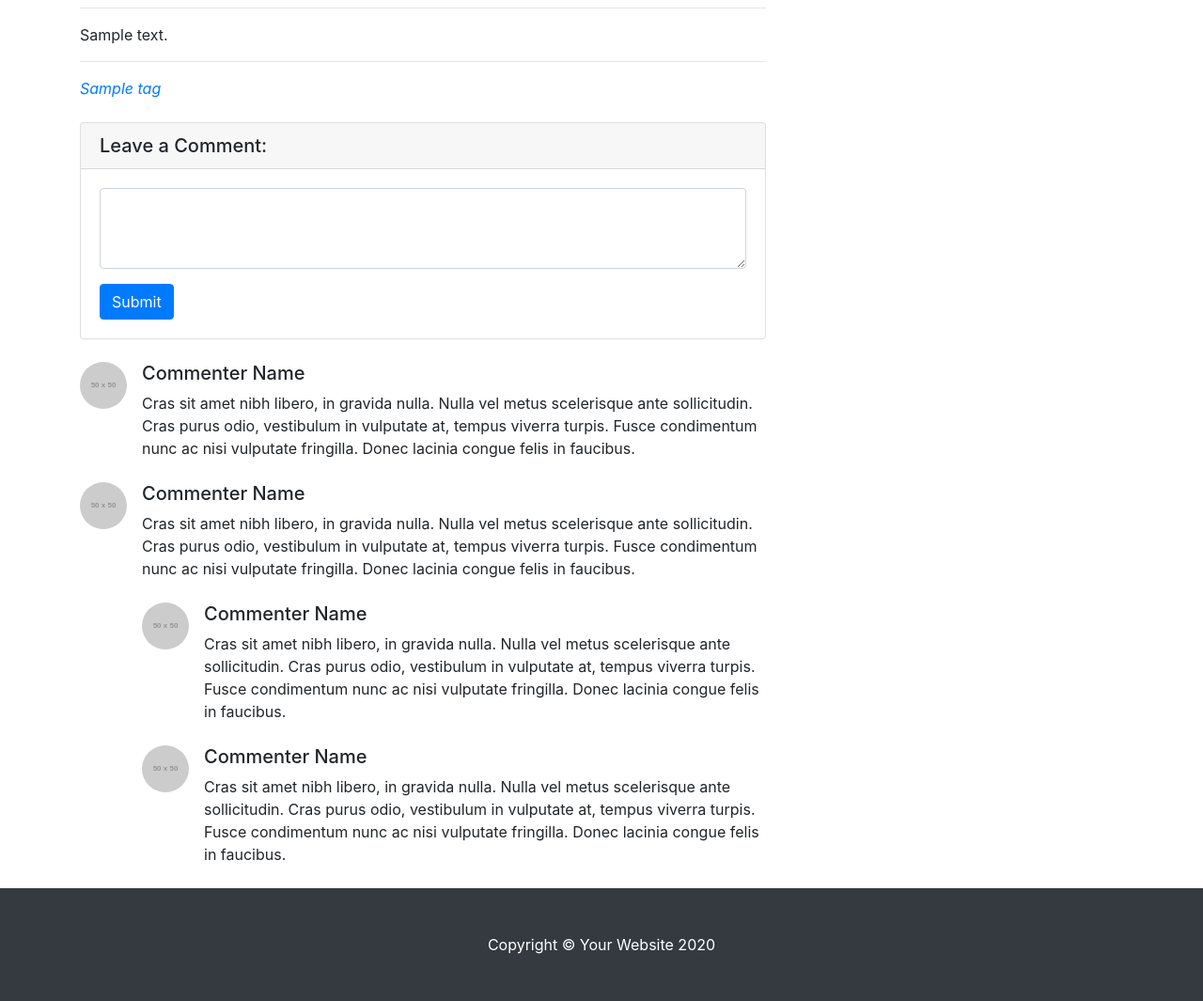
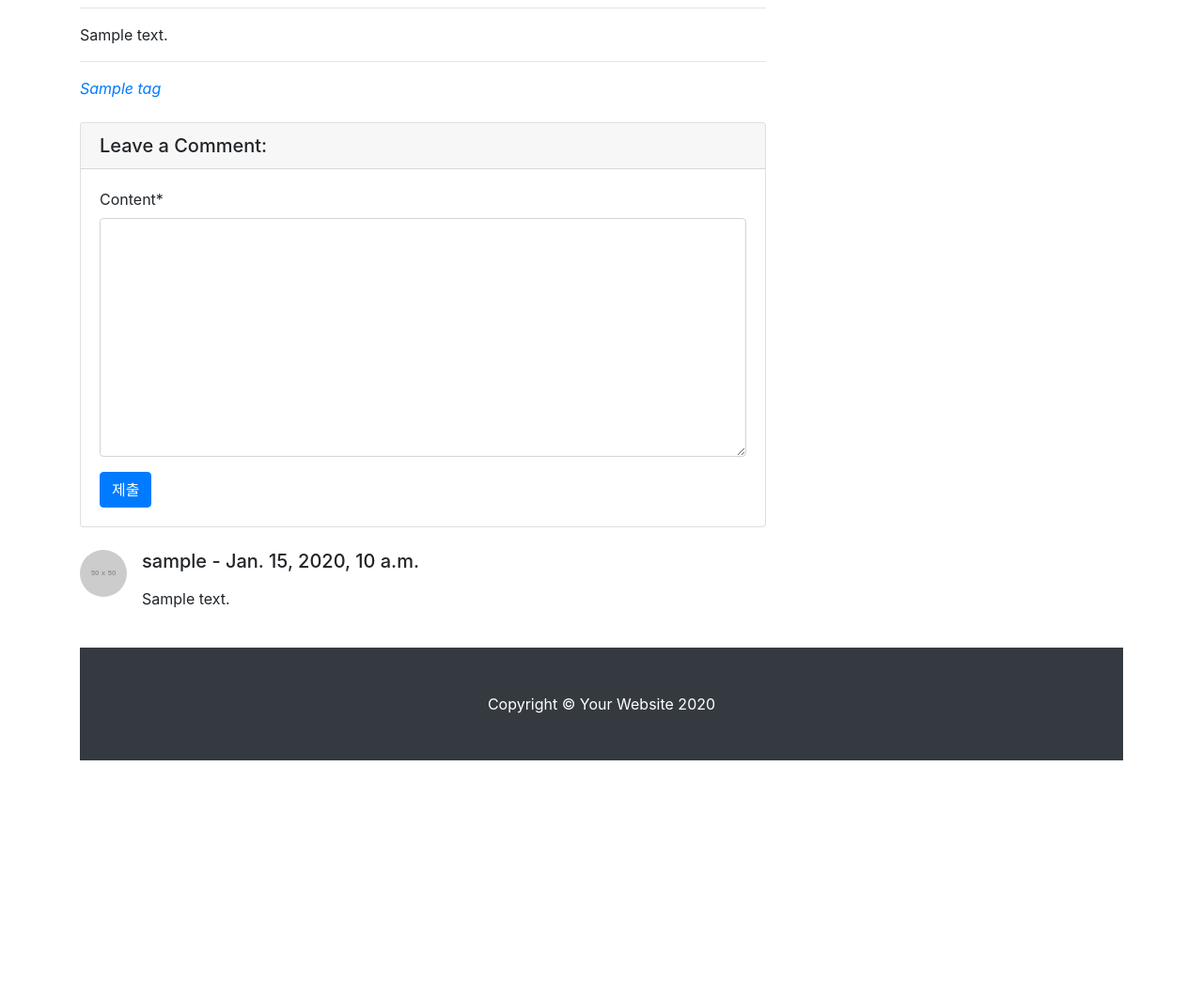
Before and after one commit to bbamsu99/RCP, a Django app: page /body/1/ in a window 1280 px wide. Shown: the part 364-1429 px from the top of the page at 94% size. After the commit the page ends 1173 px from the top, so only its background shows below. Run offline with Django 4.2, Linux system fonts and the light colour scheme; tables that the repository leaves empty hold one stand-in row (values such as "Sample post"); grey boxes marked "Sample" are stand-in pictures; grey boxes labelled with a size stand in for pictures from a placeholder-image service; some libraries are stand-ins or nearby versions.

Commit message:
댓글까지 완료

```diff
--- a/Body/admin.py
+++ b/Body/admin.py
@@ -1,10 +1,12 @@
 from django.contrib import admin
 
 # Register your models here.
-from .models import Post, Category, Tag
+from .models import Post, Category, Tag, Comment
 
 # Register your models here.
 admin.site.register(Post)
+
+admin.site.register(Comment)
 
 class CategoryAdmin(admin.ModelAdmin):
     prepopulated_fields = {'slug': ('name', )}
--- /dev/null
+++ b/Body/form.py
@@ -0,0 +1,9 @@
+from django import forms
+
+from .models import Comment
+
+
+class CommentForm(forms.ModelForm):
+    class Meta:
+        model = Comment
+        fields = ['content',]
--- a/Body/models.py
+++ b/Body/models.py
@@ -49,3 +49,17 @@
 
     # def get_file_name(self):
     #     return os.path.basename(self.file_upload.name)
+
+class Comment(models.Model):
+    post = models.ForeignKey(Post, on_delete=models.CASCADE)
+    author = models.ForeignKey(User, on_delete=models.CASCADE)
+    content = models.TextField()
+
+    created_at = models.DateTimeField(auto_now_add=True)
+    updated_at = models.DateTimeField(auto_now=True)
+
+    def __str__(self):
+        return f'{self.author} - {self.content}'
+
+    def get_absolute_url(self):
+        return f'{self.post.get_absolute_url()}#comment-{self.pk}'
--- a/Body/urls.py
+++ b/Body/urls.py
@@ -7,6 +7,7 @@
     path('create_post/', views.PostCreate.as_view()),
     path('update_post/<int:pk>', views.PostUpdate.as_view()),
     path('<int:pk>/', views.PostDetail.as_view()),
+    path('<int:pk>/add_comment/', views.add_comment),
     path('category/<str:slug>/', views.categories_page),
     path('tag/<str:slug>/', views.tag_page)
 
--- a/Body/views.py
+++ b/Body/views.py
@@ -1,7 +1,8 @@
 from django.contrib.auth.mixins import UserPassesTestMixin, LoginRequiredMixin
-from django.shortcuts import render, redirect
+from django.shortcuts import render, redirect, get_object_or_404
 from django.views.generic import ListView, DetailView, CreateView, UpdateView
 
+from Body.form import CommentForm
 from Body.models import Post, Category, Tag
 
 class PostUpdate(LoginRequiredMixin, UpdateView):
@@ -56,7 +57,7 @@
         context = super(PostDetail, self).get_context_data()
         context['categories'] = Category.objects.all()
         context['no_category_count'] = Post.objects.filter(category=None).count()
-        # context['comment_form'] = CommentForm
+        context['comment_form'] = CommentForm
         return context
 
 
@@ -88,3 +89,19 @@
         'no_category_count' : Post.objects.filter(category=None).count()
     }
     return render(request, 'body/post_list.html', context)
+
+def add_comment(request, pk):
+    if not request.user.is_authenticated:
+        raise PermissionError
+
+    if request.method == 'POST':
+        post = Post.objects.get(pk=pk)
+        comment_form = CommentForm(request.POST)
+        comment_temp = comment_form.save(commit=False)
+        comment_temp.post = post
+        comment_temp.author = request.user
+        comment_temp.save()
+
+        return redirect(post.get_absolute_url())
+    else:
+        raise PermissionError
--- a/templates/Body/post_detail.html
+++ b/templates/Body/post_detail.html
@@ -1,5 +1,8 @@
+
 <!DOCTYPE html>
 {% load static %}
+{% load crispy_forms_tags %}
+
 <html lang="ko">
 
 <head>
@@ -24,7 +27,7 @@
   <!-- Navigation -->
   <nav class="navbar navbar-expand-lg navbar-dark bg-dark fixed-top">
     <div class="container">
-      <a class="navbar-brand" href="/">다시 뒤로 돌아가기</a>
+      <a class="navbar-brand" href="/body/">다시 뒤로 돌아가기</a>
       <button class="navbar-toggler" type="button" data-toggle="collapse" data-target="#navbarResponsive" aria-controls="navbarResponsive" aria-expanded="false" aria-label="Toggle navigation">
         <span class="navbar-toggler-icon"></span>
       </button>
@@ -110,54 +113,79 @@
         <div class="card my-4">
           <h5 class="card-header">Leave a Comment:</h5>
           <div class="card-body">
-            <form>
+            <form method="POST" action="{{ post.get_absolute_url }}/add_comment/">
+                {% csrf_token %}
               <div class="form-group">
-                <textarea class="form-control" rows="3"></textarea>
+                {{ comment_form | crispy }}
               </div>
-              <button type="submit" class="btn btn-primary">Submit</button>
+              <button type="submit" class="btn btn-primary">제출</button>
             </form>
           </div>
         </div>
 
-        <!-- Single Comment -->
-        <div class="media mb-4">
-          <img class="d-flex mr-3 rounded-circle" src="http://placehold.it/50x50" alt="">
-          <div class="media-body">
-            <h5 class="mt-0">Commenter Name</h5>
-            Cras sit amet nibh libero, in gravida nulla. Nulla vel metus scelerisque ante sollicitudin. Cras purus odio, vestibulum in vulputate at, tempus viverra turpis. Fusce condimentum nunc ac nisi vulputate fringilla. Donec lacinia congue felis in faucibus.
-          </div>
-        </div>
+          {% if post.comment_set.exists %}
+              {% for comment in post.comment_set.iterator %}
+                  <!-- Single Comment -->
+                  <div class="media mb-4" id="comment-{{ comment.pk }}">
+                      <img class="d-flex mr-3 rounded-circle" src="http://placehold.it/50x50" alt="">
+                      <div class="media-body">
+                          <h5 class="mt-0">{{ comment.author }} - {{ comment.created_at }}</h5>
+                          <p>{{ comment.content | linebreaks }}</p>
+                      </div>
+                  </div>
+              {% endfor %}
+          {% endif %}
+{#        <div class="card my-4">#}
+{#          <h5 class="card-header">Leave a Comment:</h5>#}
+{#          <div class="card-body">#}
+{#            <form>#}
+{#              <div class="form-group">#}
+{#                <textarea class="form-control" rows="3"></textarea>#}
+{#              </div>#}
+{#              <button type="submit" class="btn btn-primary">Submit</button>#}
+{#            </form>#}
+{#          </div>#}
+{#        </div>#}
 
-        <!-- Comment with nested comments -->
-        <div class="media mb-4">
-          <img class="d-flex mr-3 rounded-circle" src="http://placehold.it/50x50" alt="">
-          <div class="media-body">
-            <h5 class="mt-0">Commenter Name</h5>
-            Cras sit amet nibh libero, in gravida nulla. Nulla vel metus scelerisque ante sollicitudin. Cras purus odio, vestibulum in vulputate at, tempus viverra turpis. Fusce condimentum nunc ac nisi vulputate fringilla. Donec lacinia congue felis in faucibus.
-
-            <div class="media mt-4">
-              <img class="d-flex mr-3 rounded-circle" src="http://placehold.it/50x50" alt="">
-              <div class="media-body">
-                <h5 class="mt-0">Commenter Name</h5>
-                Cras sit amet nibh libero, in gravida nulla. Nulla vel metus scelerisque ante sollicitudin. Cras purus odio, vestibulum in vulputate at, tempus viverra turpis. Fusce condimentum nunc ac nisi vulputate fringilla. Donec lacinia congue felis in faucibus.
-              </div>
-            </div>
-
-            <div class="media mt-4">
-              <img class="d-flex mr-3 rounded-circle" src="http://placehold.it/50x50" alt="">
-              <div class="media-body">
-                <h5 class="mt-0">Commenter Name</h5>
-                Cras sit amet nibh libero, in gravida nulla. Nulla vel metus scelerisque ante sollicitudin. Cras purus odio, vestibulum in vulputate at, tempus viverra turpis. Fusce condimentum nunc ac nisi vulputate fringilla. Donec lacinia congue felis in faucibus.
-              </div>
-            </div>
-
-          </div>
-        </div>
-
-      </div>
+{#        <!-- Single Comment -->#}
+{#        <div class="media mb-4">#}
+{#          <img class="d-flex mr-3 rounded-circle" src="http://placehold.it/50x50" alt="">#}
+{#          <div class="media-body">#}
+{#            <h5 class="mt-0">Commenter Name</h5>#}
+{#            Cras sit amet nibh libero, in gravida nulla. Nulla vel metus scelerisque ante sollicitudin. Cras purus odio, vestibulum in vulputate at, tempus viverra turpis. Fusce condimentum nunc ac nisi vulputate fringilla. Donec lacinia congue felis in faucibus.#}
+{#          </div>#}
+{#        </div>#}
+{##}
+{#        <!-- Comment with nested comments -->#}
+{#        <div class="media mb-4">#}
+{#          <img class="d-flex mr-3 rounded-circle" src="http://placehold.it/50x50" alt="">#}
+{#          <div class="media-body">#}
+{#            <h5 class="mt-0">Commenter Name</h5>#}
+{#            Cras sit amet nibh libero, in gravida nulla. Nulla vel metus scelerisque ante sollicitudin. Cras purus odio, vestibulum in vulputate at, tempus viverra turpis. Fusce condimentum nunc ac nisi vulputate fringilla. Donec lacinia congue felis in faucibus.#}
+{##}
+{#            <div class="media mt-4">#}
+{#              <img class="d-flex mr-3 rounded-circle" src="http://placehold.it/50x50" alt="">#}
+{#              <div class="media-body">#}
+{#                <h5 class="mt-0">Commenter Name</h5>#}
+{#                Cras sit amet nibh libero, in gravida nulla. Nulla vel metus scelerisque ante sollicitudin. Cras purus odio, vestibulum in vulputate at, tempus viverra turpis. Fusce condimentum nunc ac nisi vulputate fringilla. Donec lacinia congue felis in faucibus.#}
+{#              </div>#}
+{#            </div>#}
+{##}
+{#            <div class="media mt-4">#}
+{#              <img class="d-flex mr-3 rounded-circle" src="http://placehold.it/50x50" alt="">#}
+{#              <div class="media-body">#}
+{#                <h5 class="mt-0">Commenter Name</h5>#}
+{#                Cras sit amet nibh libero, in gravida nulla. Nulla vel metus scelerisque ante sollicitudin. Cras purus odio, vestibulum in vulputate at, tempus viverra turpis. Fusce condimentum nunc ac nisi vulputate fringilla. Donec lacinia congue felis in faucibus.#}
+{#              </div>#}
+{#            </div>#}
+{##}
+{#          </div>#}
+{#        </div>#}
+{##}
+{#      </div>#}
 
       <!-- Sidebar Widgets Column -->
-      <div class="col-md-4">
+{#      <div class="col-md-4">#}
 
 {#        <!-- Search Widget -->#}
 {#        <div class="card my-4">#}
@@ -215,7 +243,7 @@
 {#          </div>#}
 {#        </div>#}
 
-      </div>
+{#      </div>#}
 
     </div>
     <!-- /.row -->
```
